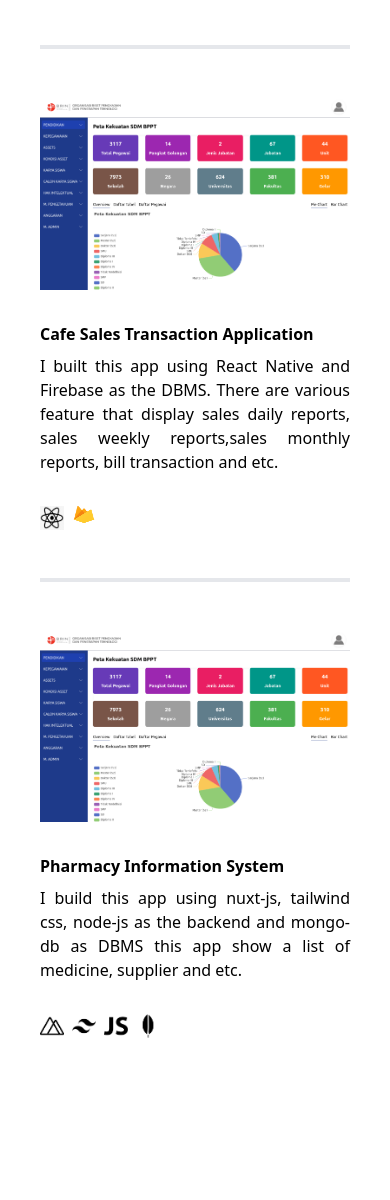
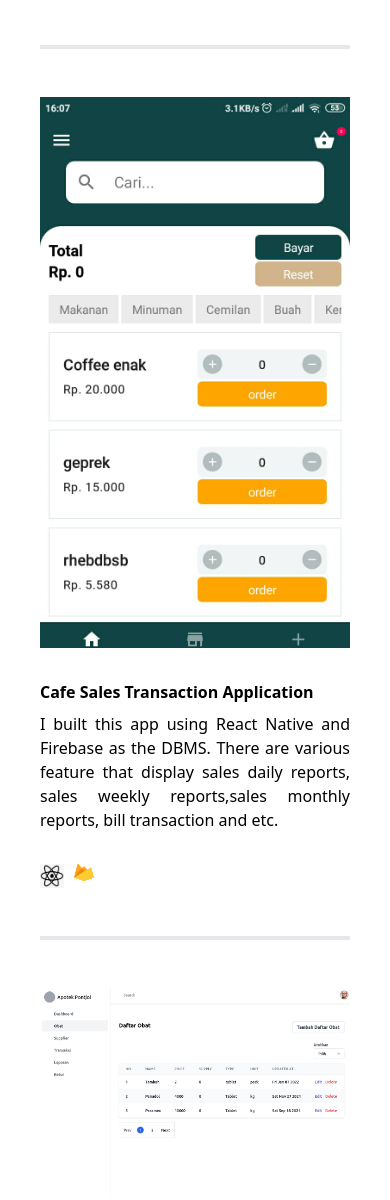
Before and after one commit to yeremiaChris/yeremiaChris.github.io, a website: page index.html in a window 390 px wide. Shown: the part 2379-3579 px from the top of the page. Before the commit the page ends 3513 px from the top, so only its background shows below. Drawn offline with Linux system fonts and the light colour scheme.

Commit message:
update index.html

```diff
--- a/index.html
+++ b/index.html
@@ -96,7 +96,7 @@
 
         <!-- project 4 -->
         <div class="grid gap-8 md:gap-x-12 md:grid-cols-2 px-10 md:px-28">
-          <img class="md:hidden" src="/assets/img/dashboard.png" alt="fas" />
+          <img class="md:hidden" src="/assets/img/Transaksi-Penjualan.jpeg" alt="fas" />
           <div class="grid gap-8">
             <div>
               <!-- <p class="font-semibold mb-2">2021</p> -->
@@ -114,7 +114,7 @@
         <hr class="mx-10 md:px-0 my-12 md:my-24 border-2" />
         <!-- project 5 -->
         <div class="grid gap-8 md:gap-x-12 md:grid-cols-2 px-10 md:px-28">
-          <img class="md:hidden" src="/assets/img/dashboard.png" alt="fas" />
+          <img class="md:hidden" src="/assets/img/apotek.png" alt="fas" />
           <div class="grid gap-8">
             <div>
               <!-- <p class="font-semibold mb-2">2021</p> -->
```
